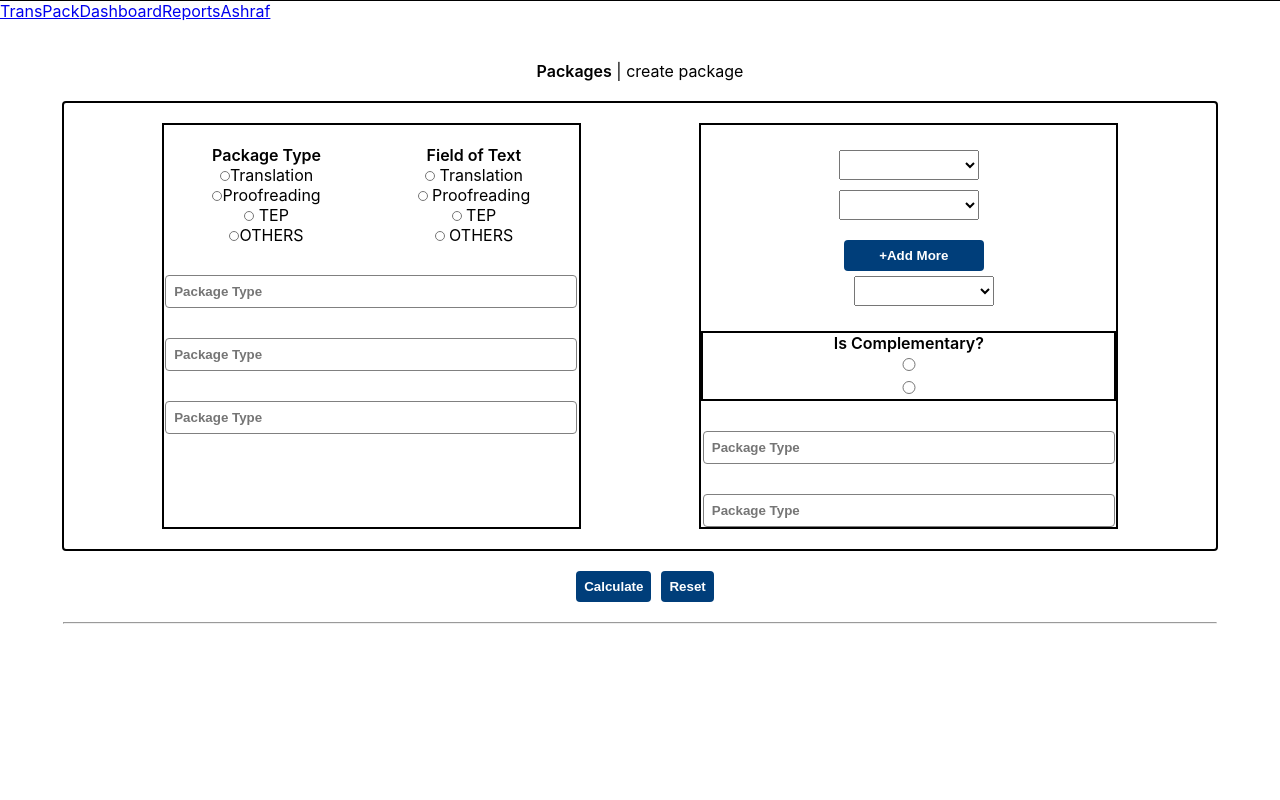
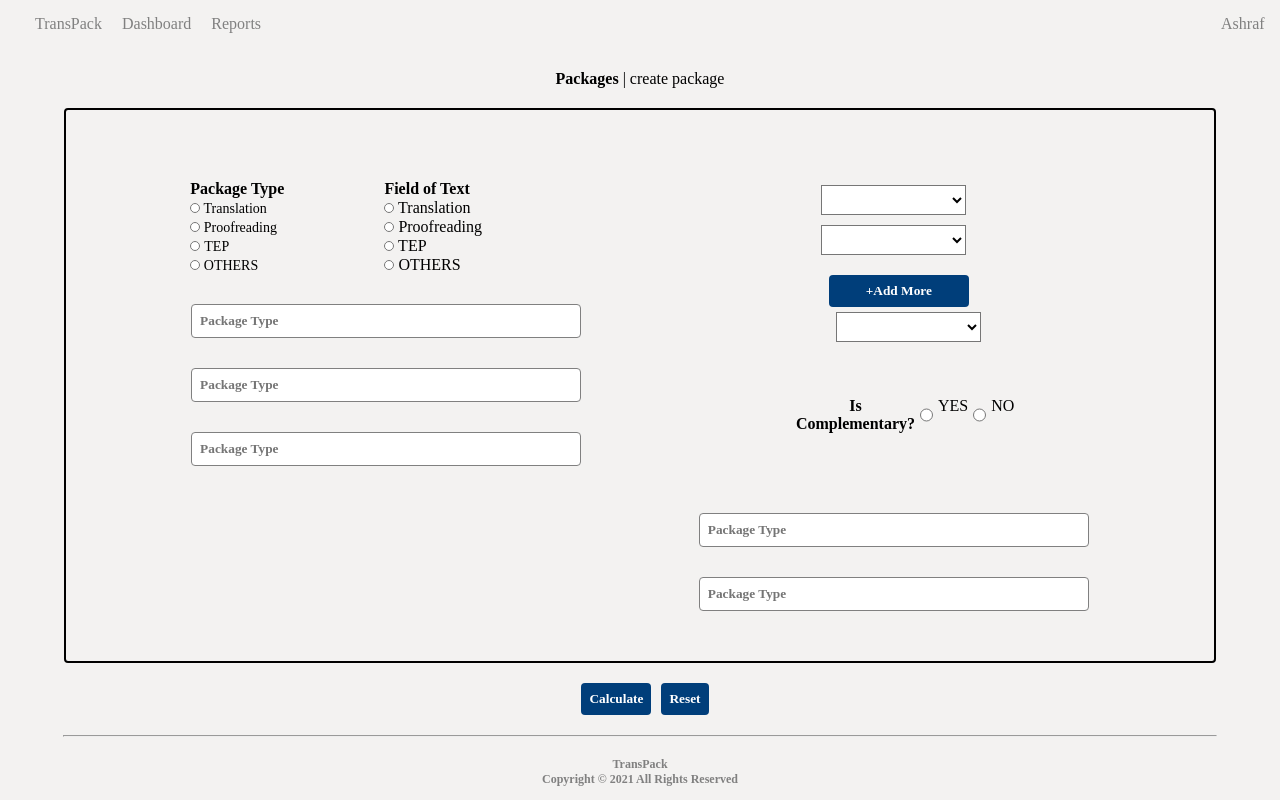
Before and after one commit to Harshsanas/Web-application-qtrans, a React (Create React App) app: page / in a window 1280 px wide. Built offline with nearby package versions, Linux system fonts and the light colour scheme.

Commit message:
form component done

```diff
--- a/src/App.css
+++ b/src/App.css
@@ -1,4 +1,6 @@
 *{
   margin:0%;
   padding:0%;
+  background-color: #F3F2F1;
+  font-family: 'Patrick Hand', cursive;
 }
--- a/src/Components/Form/Form.jsx
+++ b/src/Components/Form/Form.jsx
@@ -2,6 +2,7 @@ import React from 'react'
 import styled from 'styled-components'
 const FORMDATA = styled.div`
   text-align: center;
+  padding-top:70px;
 
   button {
     background-color: #003e7a;
@@ -21,20 +22,20 @@ const FORMDATA = styled.div`
   }
 
   .form-container {
+    padding: 30px;
     margin: 20px auto;
     border: 2px solid black;
-    width: 90%;
+    width: 85%;
     justify-content: space-evenly;
     border-radius: 4px;
     display: grid;
     grid-template-columns: 40% 40%;
 
     p {
-      font-weight: 600;
+      font-weight: 700;
     }
 
     .form-left {
-      border: 2px solid black;
       width: 90%;
       margin: 20px auto;
 
@@ -49,6 +50,14 @@ const FORMDATA = styled.div`
           width: 10px;
           background-color: white;
           margin-top: 5px;
+        }
+
+        span{
+          font-size: 14px;
+        }
+
+        .form-label-radio {
+          text-align: left;
         }
       }
 
@@ -65,15 +74,20 @@ const FORMDATA = styled.div`
     }
 
     .form-right {
-      border: 2px solid black;
       width: 90%;
       margin: 20px auto;
 
-      .form-compliment{
-          border: 2px solid black;
-          input{
-              margin: 5px;
-          }
+      .form-compliment {
+        display: flex;
+        width: 50%;
+        margin: 50px auto;
+        input {
+          margin: 5px;
+        }
+
+        > div {
+          display: flex;
+        }
       }
 
       input {
@@ -99,12 +113,19 @@ const FORMDATA = styled.div`
           width: 140px;
         }
         select {
-          width: 140px;
+          width: 145px;
+          background-color: white;
           margin: 5px 20px;
           height: 30px;
         }
       }
     }
+  }
+
+  .footer {
+    color: grey;
+    font-size: 12px;
+    font-weight: 600;
   }
 `;
 export default function Form() {
@@ -118,21 +139,20 @@ export default function Form() {
           <div className="form-container">
             <div className="form-left">
               <div className="form-radio">
-                <div>
+                <div className="form-label-radio">
                   <p>Package Type</p>
                   <input type="radio" name="packagetype" />
-                  Translation
+                  <span> Translation</span>
                   <br />
                   <input type="radio" name="packagetype" />
-                  Proofreading
+                  <span> Proofreading</span>
                   <br />
-                  <input type="radio" name="packagetype" /> TEP
+                  <input type="radio" name="packagetype" /> <span> TEP </span>
                   <br />
                   <input type="radio" name="packagetype" />
-                  OTHERS
-                  <br />
+                  <span> OTHERS </span>
                 </div>
-                <div>
+                <div className="form-label-radio">
                   <p>Field of Text</p>
                   <input type="radio" name="radioText" /> Translation
                   <br />
@@ -161,7 +181,12 @@ export default function Form() {
               </div>
               <div className="form-compliment">
                 <p>Is Complementary?</p>
-                <input type="radio" name="complementary" /> <input type="radio" name="complementary" />
+                <div>
+                  <input type="radio" name="complementary" /> YES
+                </div>
+                <div>
+                  <input type="radio" name="complementary" /> NO
+                </div>
               </div>
               <input type="text" placeholder="Package Type" />
               <input type="text" placeholder="Package Type" />
@@ -170,6 +195,10 @@ export default function Form() {
           <button>Calculate</button>
           <button>Reset</button>
           <hr />
+          <div className="footer">
+            <p>TransPack</p>
+            <p>Copyright © 2021 All Rights Reserved</p>
+          </div>
         </FORMDATA>
       </div>
     );
--- a/src/Components/Navbar/Navbar.jsx
+++ b/src/Components/Navbar/Navbar.jsx
@@ -2,11 +2,29 @@ import React from 'react'
 import {NavLink} from "react-router-dom"
 import styled from "styled-components"
 
-const NAVBAR=styled.div`
+const NAVBAR = styled.div`
 display:flex;
-height:60px;
-border-top:1px solid black;
-`
+padding: 15px;
+width:100%;
+position: fixed;
+
+>div>.nav-left{
+  color:grey;
+  margin-left:20px;
+  text-decoration: none;
+  cursor:pointer;
+}
+.nav-right{
+  margin-left:75%;
+  cursor:pointer;
+
+  .nav-right-icon{
+    color: grey;
+    text-decoration: none;
+  }
+}
+
+`;
 export default function Navbar() {
     return (
       <div>
@@ -22,8 +40,10 @@ export default function Navbar() {
               Reports
             </NavLink>
           </div>
-          <div>
-            <NavLink to="/">Ashraf</NavLink>
+          <div className="nav-right">
+            <NavLink to="/" className="nav-right-icon">
+              Ashraf
+            </NavLink>
           </div>
         </NAVBAR>
       </div>
```
